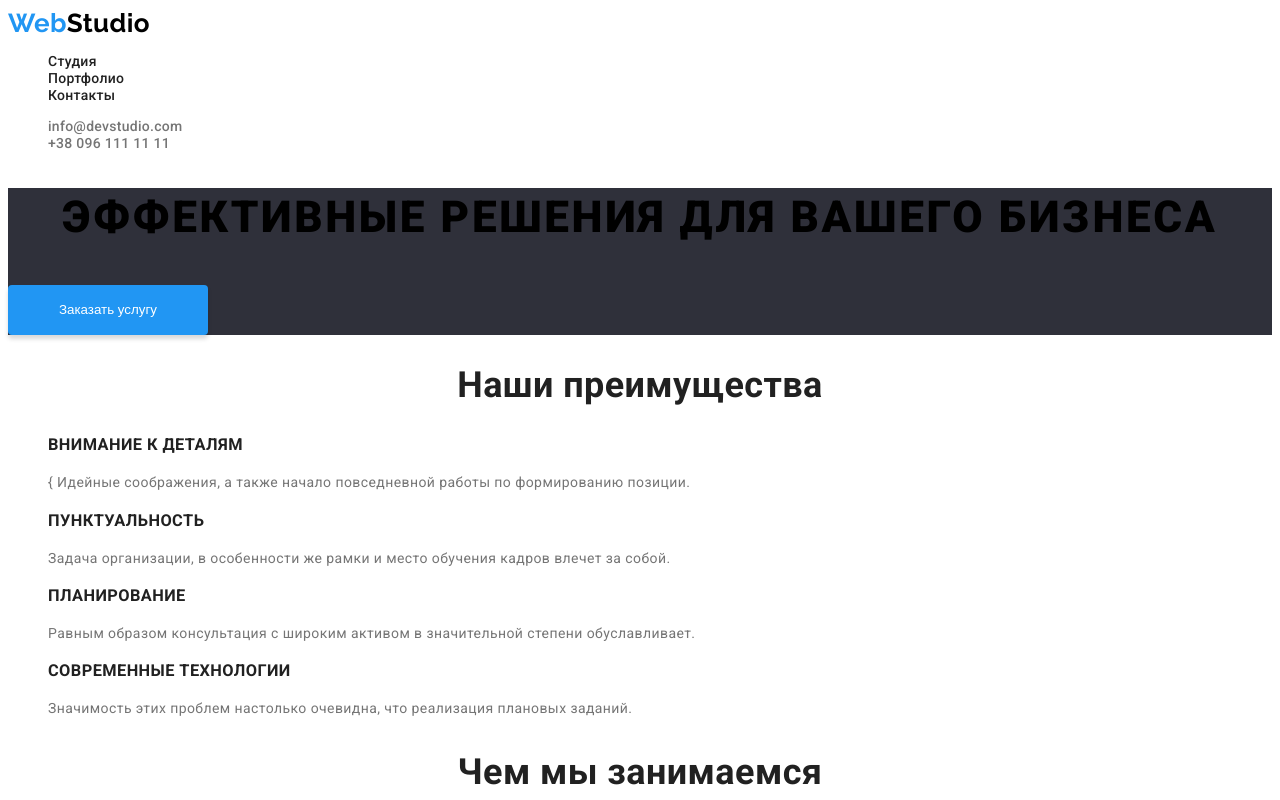
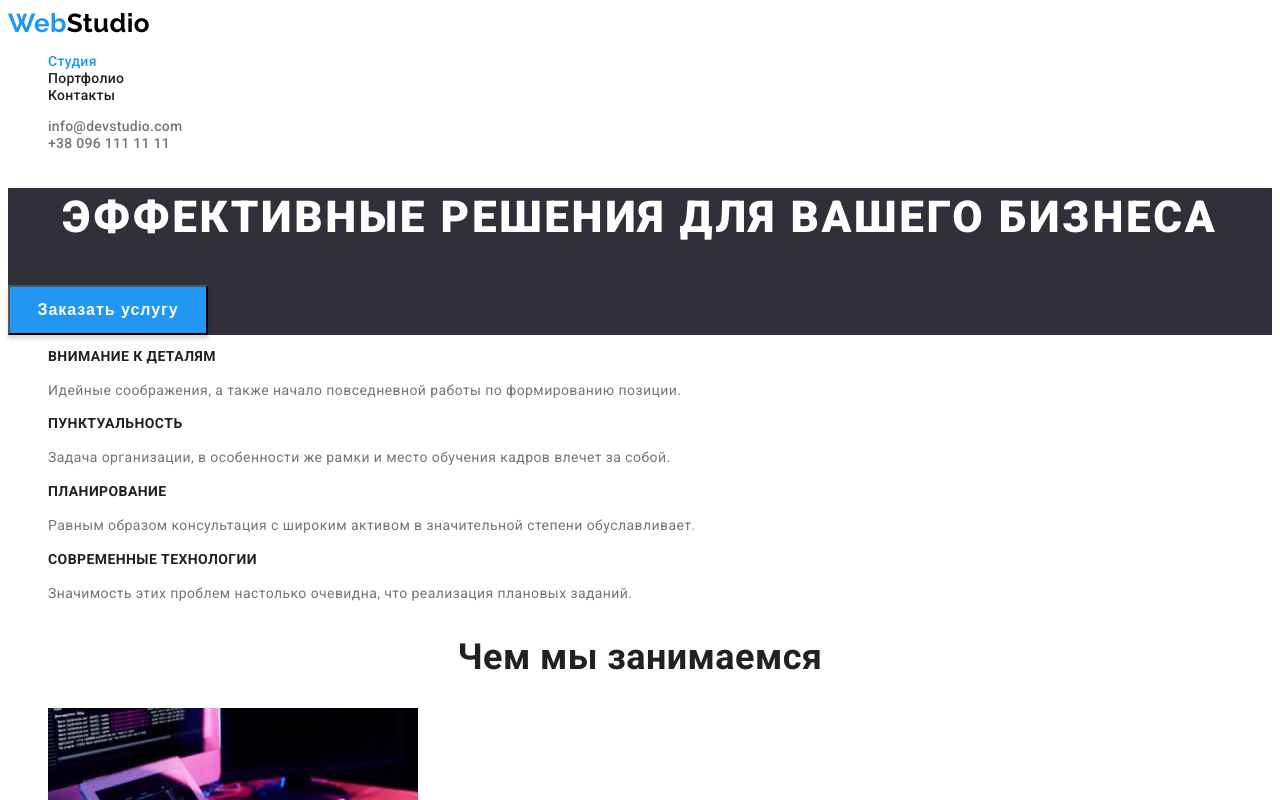
Before and after one commit to TrueMolni/goit-markup-hw-02, a plain HTML site: page index.html in a window 1280 px wide. Shown: the top 800 px of the page. Drawn offline with Linux system fonts and the light colour scheme.

Commit message:
Add files via upload

```diff
--- a/CSS/styles.css
+++ b/CSS/styles.css
@@ -2,7 +2,6 @@ body {
     font-size: 14px;
     font-family: 'Roboto', sans-serif;
     letter-spacing: 0.03em;
-    font-style: normal;
 
     color: var(--text-general-black);
     background-color:  var(--background-general-white);
@@ -16,6 +15,9 @@ body {
     --button-nonactive-grey: #F5F4FA;
     --logo-title-black: #000000;
     --background-footer-black: #2F303A;
+    --line-header-white:#ECECEC;
+    --text-blacktheme-white:#FFFFFF99;
+    --hero-btn-blue:#188CE8;
 }
 
 .list {
@@ -45,7 +47,7 @@ body {
 .btn {
     background-color: var(--button-nonactive-grey);
     color: var(--text-general-black);
-    border: 1px;
+    border: none;
 }
 
 .btn:hover,
@@ -53,6 +55,20 @@ body {
     background-color: var(--button-active-blue);
     color: var(--background-general-white);
     cursor: pointer;
+}
+
+.visually-hidden {
+    position: absolute;
+    width: 1px;
+    height: 1px;
+    margin: -1px;
+    border: 0;
+    padding: 0;
+
+    white-space: nowrap;
+    clip-path: inset(100%);
+    clip: rect(0 0 0 0);
+    overflow: hidden;
 }
 
 /*навігація сайту*/
@@ -79,6 +95,10 @@ body {
     color: var(--button-active-blue)
 }
 
+.header-nav .current {
+    color: var(--button-active-blue);
+}
+
 /*секція баннеру hero*/
 .hero {
     background-color: var(--background-footer-black);
@@ -91,18 +111,27 @@ body {
     text-align: center;
     letter-spacing: 0.06em;
     text-transform: uppercase;
-/*потім буде #fff*/
-    color: var(--logo-title-black);
+    color: var(--background-general-white);
 }
 
-.hero .btn {
+.hero-btn {
     width: 200px;
     height: 50px;
     box-shadow: 0px 4px 4px rgba(0, 0, 0, 0.15);
-    border-radius: 4px;
+
+    font-weight: 700;
+    font-size: 16px;
+    line-height: 1.87;
+    cursor: pointer;
+    letter-spacing: 0.06em;
 
     color: var(--background-general-white);
     background-color:var(--button-active-blue);
+}
+
+.hero-btn:hover,
+.hero-btn:focus {
+    background: var(--hero-btn-blue);
 }
 
 /*заголовки сайту*/
@@ -116,9 +145,9 @@ body {
 }
 
 .subtitle {
-
     font-weight: 700;
     line-height: 1.14;
+    font-size: 14px;
 
     text-transform: uppercase;
 
@@ -142,6 +171,7 @@ body {
     font-weight: 500;
     font-size: 16px;
     line-height: 1.18;
+    text-transform: capitalize;
 /*потім буде text-align:center*/
 
     color: var(--text-general-black)
@@ -167,6 +197,10 @@ body {
 }
 
 /*навігація в футері*/
+.main-footer-adress{
+font-style: normal;
+}
+
 .footer-adress .link{
     font-weight: 400;
     font-size: 14px;
@@ -183,7 +217,7 @@ body {
 }
 
 .footer-contact-item {
-    color: var(--text-subtitle-grey);
+    color: var(--text-blacktheme-white);
 }
 
 /****портфоліо****/
@@ -191,6 +225,7 @@ body {
 /*Секція зразків сайту*/
 
 .section-samples-filters .btn{
+    font-family: 'Roboto', sans-serif;
     font-weight: 500;
     font-size: 16px;
     line-height: 1.62;
--- a/index.html
+++ b/index.html
@@ -22,7 +22,7 @@
             <a class="logo link" href="./index.html" lang="en"><span class="accent">Web</span>Studio</a>
 
             <ul class="header-nav list">
-                <li><a class="link" href="./index.html">Студия</a></li>
+                <li><a class="link current" href="./index.html">Студия</a></li>
                 <li><a class="link" href="./portfolio.html">Портфолио</a></li>
                 <li><a class="link" href="#">Контакты</a></li>
 
@@ -40,18 +40,17 @@
         <section class="hero">
             <h1 class="hero-title">Эффективные решения для вашего бизнеса</h1>
 
-            <button class="btn" type="button">Заказать услугу</button>
+            <button class="hero-btn" type="button">Заказать услугу</button>
 
         </section>
 
         <!--Секція з перевагами-->
         <section class="features">
-            <h2 class="secondary-title">Наши преимущества</h2>
+            <h2 class="visually-hidden">Наши преимущества</h2>
             <ul class="list">
                 <li>
                     <h3 class="subtitle">Внимание к деталям</h3>
-                    <p class="text-description"> {
-
+                    <p class="text-description">
                         Идейные соображения, а также начало повседневной работы по формированию позиции.
                     </p>
                 </li>
@@ -124,7 +123,7 @@
     <footer class="main-footer">
         <a class="logo link" href="./index.html" lang="en"><span class="accent">Web</span>Studio</a>
 
-        <address>
+        <address class="main-footer-adress">
             <ul class="footer-adress list">
                 <li><a class="map-link link" href="https://goo.gl/maps/NGGazd8sPzehCUXL9" target="_blank" rel="noopener noreferrer">г. Киев, пр-т Леси Украинки, 26</a></li>
                 <li><a class="footer-contact-item link" href="mailto:info@example.com">info@example.com</a></li>
```
Also changed, not shown: portfolio.html (+3 -3 lines).
